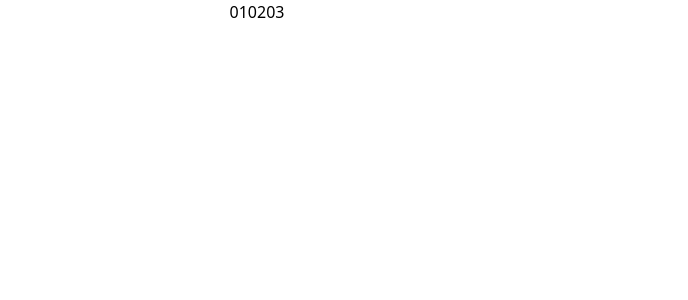
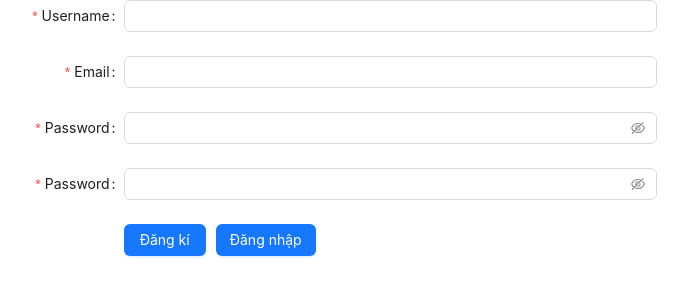
Before and after one commit to LuuSohn/FE_Shopxedap, a React (Vite) app: page /signup in a window 1280 px wide. Shown: the top 300 px of the page, without its empty margins (383-1071 px from the left). Built offline with nearby package versions, Linux system fonts and the light colour scheme.

Commit message:
[FE] Signin and Signup

```diff
--- a/package.json
+++ b/package.json
@@ -18,7 +18,7 @@
   },
   "devDependencies": {
     "@types/react": "^18.0.28",
-    "@types/react-dom": "^18.0.11",
+    "@types/react-dom": "^18.2.7",
     "@vitejs/plugin-react": "^3.1.0",
     "autoprefixer": "^10.4.14",
     "postcss": "^8.4.26",
--- a/src/App.tsx
+++ b/src/App.tsx
@@ -1,15 +1,24 @@
+import { useEffect, useState } from "react";
+import { Route, Routes, useNavigate } from "react-router-dom";
+
+import Signin from "./pages/user/signin";
+
+import Signup from "./pages/user/signup";
 
 function App() {
+  const navigate = useNavigate();
 
   return (
     <div className="App ">
-        <h1 className=" flex justify-center">
-        <div>01</div>
-        <div>02</div>
-        <div>03</div>
-        </h1>
+      <Routes>
+        <Route path="/">
+          <Route></Route>
+          <Route path="signin" element={<Signin />}></Route>
+          <Route path="signup" element={<Signup />}></Route>
+        </Route>
+      </Routes>
     </div>
-  )
+  );
 }
 
-export default App
+export default App;
--- /dev/null
+++ b/src/api/auth.ts
@@ -0,0 +1,8 @@
+import instance from "./instance";
+
+export const signin = (user: any) => {
+  return instance.post("/signin", user);
+};
+export const signup = (user: any) => {
+  return instance.post("/signup", user);
+};
--- /dev/null
+++ b/src/api/instance.ts
@@ -0,0 +1,13 @@
+import axios from "axios";
+
+const userToken = localStorage.getItem("user");
+const authToken = userToken ? `Bearer ${JSON.parse(userToken)}` : "";
+
+const instance = axios.create({
+  baseURL: "http://localhost:8080/api",
+  headers: {
+    Authorization: authToken,
+  },
+});
+
+export default instance;
--- /dev/null
+++ b/src/pages/user/signin.tsx
@@ -0,0 +1,74 @@
+import React, { useEffect, useState } from "react";
+import { Button, Checkbox, Form, Input } from "antd";
+import { signin, signup } from "../../api/auth";
+import { Link } from "react-router-dom";
+
+const Signin = () => {
+  const onSubmit = async (inputSubmit: any) => {
+    try {
+      const { data } = await signin(inputSubmit);
+      console.log(data);
+      localStorage.setItem("users", JSON.stringify(data));
+      localStorage.setItem("user", JSON.stringify(data.accessToken));
+      if (data.user.role == "admin") {
+        alert(
+          "Xin Chào quản trị viên: " +
+            data.user.name +
+            "\n Hãy Nắm tay anh, ta sẽ đến trang admin"
+        );
+        window.location.href = "/admin/products";
+      }
+      if (data.user.role == "member") {
+        alert(
+          "Đăng nhập thành công Xin Chào: " +
+            data.user.name +
+            "\n Hãy Nắm tay anh, ta sẽ đến trang chủ"
+        );
+        window.location.href = "/";
+      }
+    } catch (error) {
+      if ((error = 400)) {
+        alert("Tài khoản của bạn không chính xác!\n vui lòng kiểm tra lại!");
+      }
+    }
+  };
+
+  return (
+    <Form
+      //   form={form}
+      name="basic"
+      labelCol={{ span: 8 }}
+      wrapperCol={{ span: 16 }}
+      style={{ maxWidth: 700, margin: "auto" }}
+      initialValues={{ remember: true }}
+      onFinish={onSubmit}
+      //   onFinishFailed={onFinishFailed}
+      autoComplete="off"
+    >
+      <Form.Item
+        label="Username"
+        name="email"
+        rules={[{ required: true, message: "Please input your username!" }]}
+      >
+        <Input />
+      </Form.Item>
+
+      <Form.Item
+        label="Password"
+        name="password"
+        rules={[{ required: true, message: "Please input your password!" }]}
+      >
+        <Input.Password />
+      </Form.Item>
+
+      <Form.Item wrapperCol={{ offset: 8, span: 16 }}>
+        <Button htmlType="submit">Đăng nhập</Button>
+        <Button style={{ width: 100, marginLeft: 10 }}>
+          <Link to={"/signup"}>Đăng ký</Link>
+        </Button>
+      </Form.Item>
+    </Form>
+  );
+};
+
+export default Signin;
--- /dev/null
+++ b/src/pages/user/signup.tsx
@@ -0,0 +1,79 @@
+import React from "react";
+
+import { Button, Checkbox, Form, Input } from "antd";
+import { signup } from "../../api/auth";
+import { Link, useNavigate } from "react-router-dom";
+// import { useParams } from "react-router-dom";
+
+const Signup = () => {
+  const navigate = useNavigate();
+  const onFinish = async (values: any) => {
+    try {
+      // Call the signup API
+      const response = await signup(values);
+      // Handle the response
+      console.log(response.data); // You can do anything you want with the response
+      alert("Đăng kí thành công! Di chuyển đến đăng nhập!");
+      // Navigate to the login page
+      navigate("/signin");
+    } catch (error: any) {
+      // Handle the error
+      alert(error.response.data.message); // You can display the error message to the user
+    }
+  };
+
+  return (
+    <div>
+      <Form
+        name="basic"
+        labelCol={{ span: 8 }}
+        wrapperCol={{ span: 16 }}
+        style={{ maxWidth: 800, margin: "0 auto" }}
+        initialValues={{ remember: true }}
+        onFinish={onFinish}
+        autoComplete="off"
+      >
+        <Form.Item
+          label="Username"
+          name="name"
+          rules={[{ required: true, message: "Please input your username!" }]}
+        >
+          <Input />
+        </Form.Item>
+        <Form.Item
+          name="email"
+          label="Email"
+          rules={[{ required: true, message: "Please input your Email!" }]}
+        >
+          <Input />
+        </Form.Item>
+        <Form.Item
+          label="Password"
+          name="password"
+          rules={[{ required: true, message: "Please input your password!" }]}
+        >
+          <Input.Password />
+        </Form.Item>
+        <Form.Item
+          label="Password"
+          name="confirmPassword"
+          rules={[
+            { required: true, message: "Please input your confirmPassword!" },
+          ]}
+        >
+          <Input.Password />
+        </Form.Item>
+        <Form.Item wrapperCol={{ offset: 8, span: 16 }}>
+          <Button type="primary" htmlType="submit">
+            Đăng kí
+          </Button>
+          <Button type="primary" style={{ width: 100, marginLeft: 10 }}>
+            <Link to={"/signin"}>Đăng nhập</Link>
+          </Button>
+        </Form.Item>
+      </Form>
+    </div>
+  );
+};
+
+export default Signup;
```
Also changed, not shown: src/main.tsx (+7 -7 lines), 1 other file (tests, documents, lock files or other folders).
